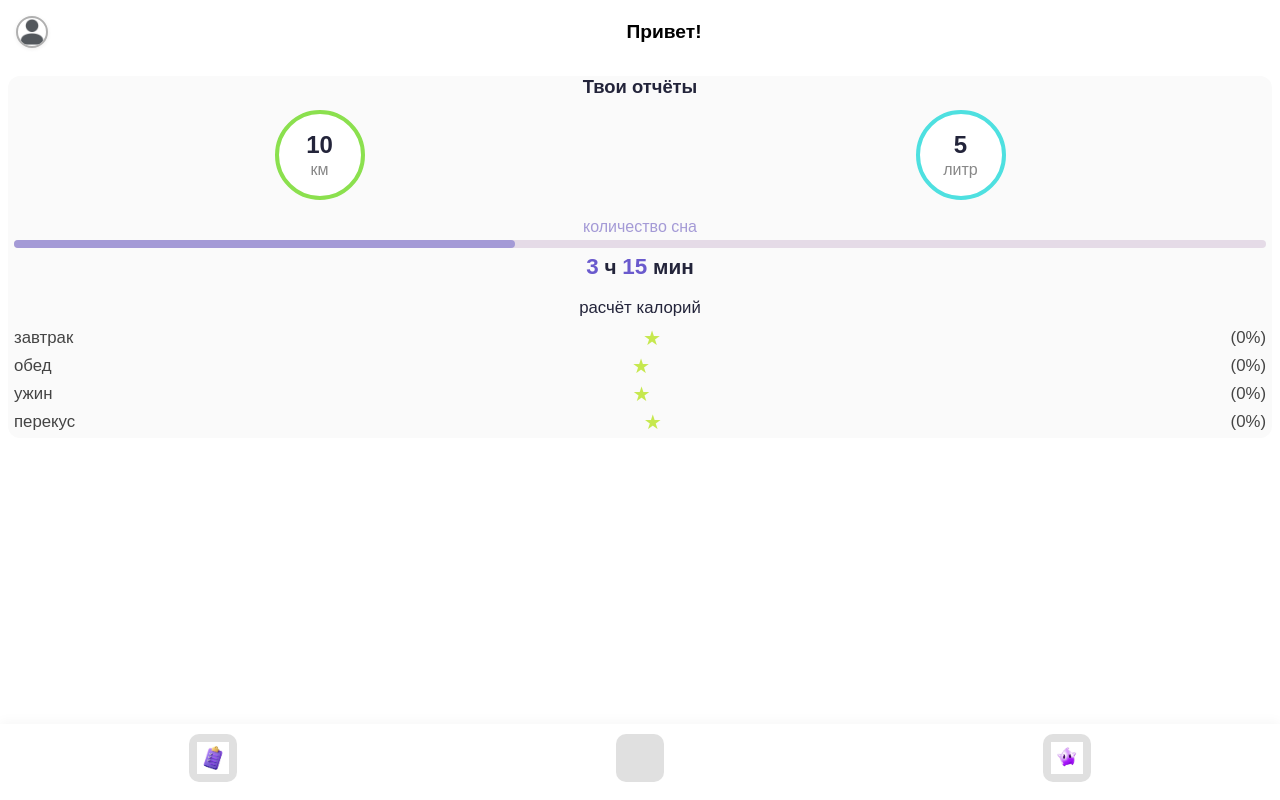
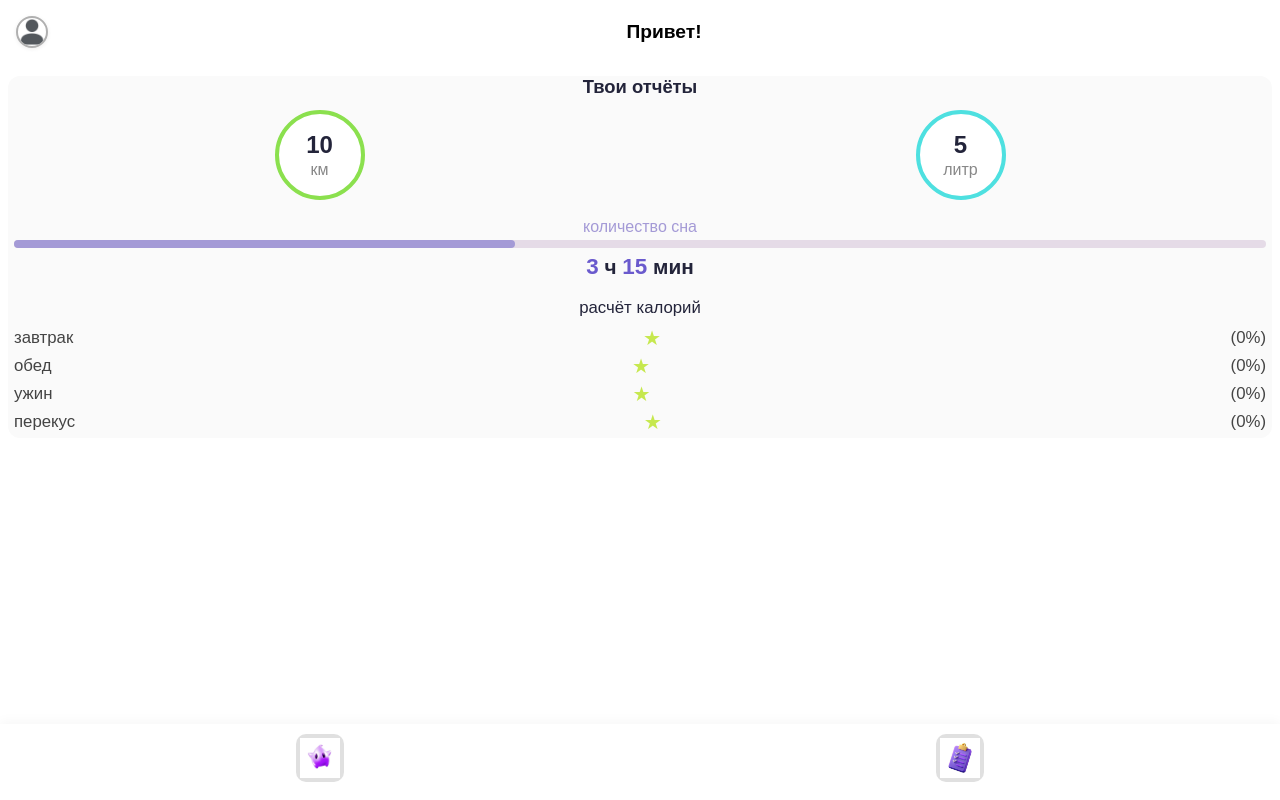
Before and after one commit to TOR2077/ZdorovoPopovich, a React (Create React App) app: page /page2 in a window 1280 px wide. Built offline with nearby package versions, Linux system fonts and the light colour scheme.

Commit message:
menu logo fixed 2.0

```diff
--- a/src/pages/Page2.jsx
+++ b/src/pages/Page2.jsx
@@ -88,12 +88,11 @@ export default function Page2() {
       </div>
 
       <footer className="home-footer">
+        <button className="footer-icon" onClick={() => navigate('/') }>
+          <img src={homeIcon} alt="Домой" style={{width: 40, height: 40}} />
+        </button>
         <button className="footer-icon" onClick={() => navigate('/page2')}>
-          <img src={page2Icon} alt="Заметки" style={{width: 32, height: 32}} />
-        </button>
-        <button className="footer-icon"></button>
-        <button className="footer-icon" onClick={() => navigate('/') }>
-          <img src={homeIcon} alt="Домой" style={{width: 32, height: 32}} />
+          <img src={page2Icon} alt="Заметки" style={{width: 40, height: 40}} />
         </button>
       </footer>
     </div>
```
